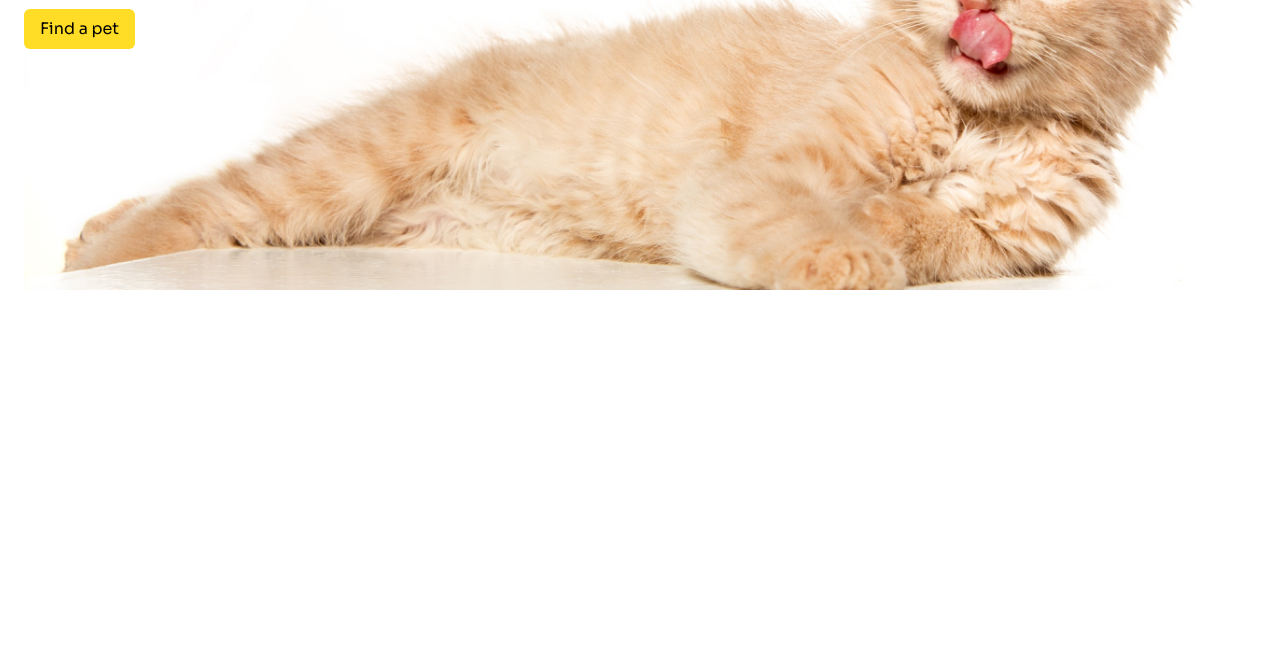
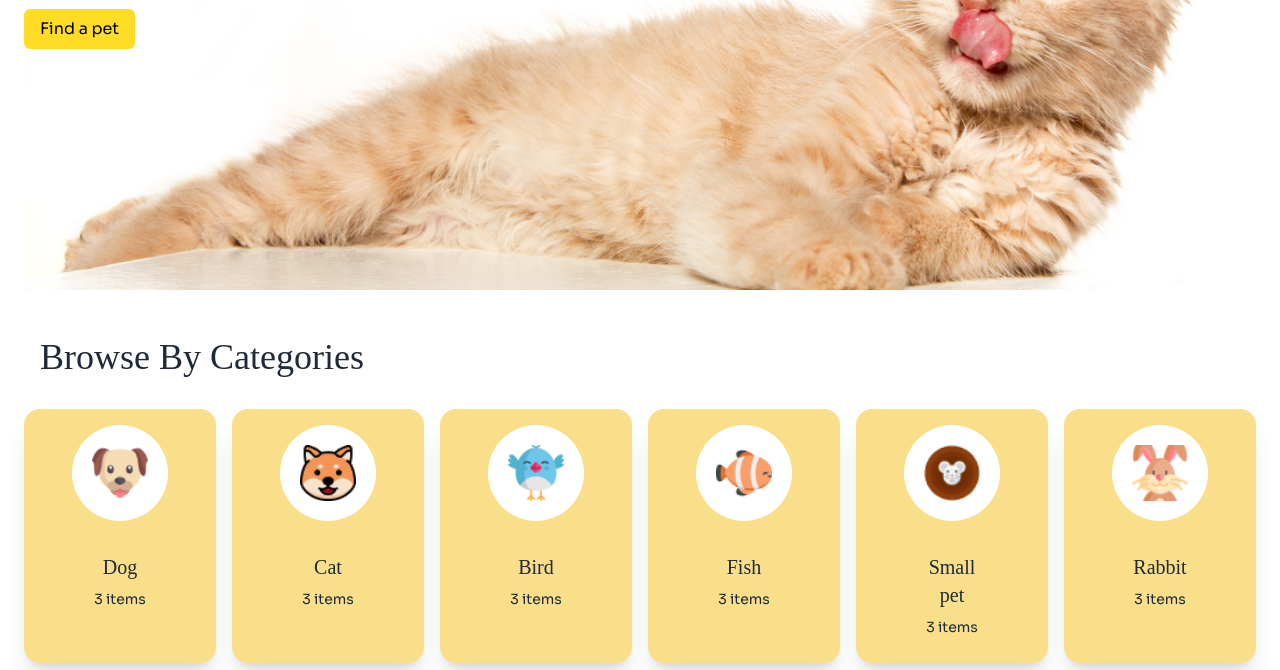
Before and after one commit to mehedipolash/kitty-korner, a plain HTML site: page index.html in a window 1280 px wide. Shown: the part 403-1073 px from the top of the page. Before the commit the page ends 800 px from the top, so only its background shows below. Drawn offline with nearby package versions, Linux system fonts and the light colour scheme; a web font is replaced by a local one.

Commit message:
categories section done

```diff
--- a/index.html
+++ b/index.html
@@ -134,7 +134,96 @@
       </div>
     </section>
 
-  </main>
+    <!-- categories section -->
+
+  <section class="lg:mt-72 mt-12">
+    <!-- h1 aligned to the left -->
+    <h1 class="font1 mb-8 lg:text-4xl lg:pl-4">Browse By Categories</h1> <!-- Added pl-4 to match grid padding -->
+
+    <!-- cards grid aligned to the left -->
+    <div class="grid grid-cols-2 lg:grid-cols-3 xl:grid-cols-6 gap-4 justify-start px-0">
+      <!-- card-1 -->
+      <div class="card bg-footer-primary shadow-xl flex flex-col items-center px-8 h-[254px]">
+        <div class="avatar mt-4">
+          <div class="w-24 h-24 rounded-full bg-white flex items-center justify-center">
+            <img class="w-16 h-16 p-5" src="c1-assets/dog-cartoon.png" alt="Dog" />
+          </div>
+        </div>
+        <div class="card-body items-center text-center">
+          <h2 class="card-title font1">Dog</h2>
+          <p class="font2 text-[14px]">3 items</p>
+        </div>
+      </div>
+
+      <!-- Repeat for other cards -->
+      <!-- card-2 -->
+      <div class="card bg-footer-primary shadow-xl flex flex-col items-center px-8 h-[254px]">
+        <div class="avatar mt-4">
+          <div class="w-24 h-24 rounded-full bg-white flex items-center justify-center">
+            <img class="w-16 h-16 p-5" src="c1-assets/cat-cartoon.png" alt="Dog" />
+          </div>
+        </div>
+        <div class="card-body items-center text-center">
+          <h2 class="card-title font1">Cat</h2>
+          <p class="font2 text-[14px]">3 items</p>
+        </div>
+      </div>
+
+      <!-- card-3 -->
+      <div class="card bg-footer-primary shadow-xl flex flex-col items-center px-8 h-[254px]">
+        <div class="avatar mt-4">
+          <div class="w-24 h-24 rounded-full bg-white flex items-center justify-center">
+            <img class="w-16 h-16 p-5" src="c1-assets/bird-cartoon.png" alt="Dog" />
+          </div>
+        </div>
+        <div class="card-body items-center text-center">
+          <h2 class="card-title font1">Bird</h2>
+          <p class="font2 text-[14px]">3 items</p>
+        </div>
+      </div>
+
+      <!-- card-4 -->
+      <div class="card bg-footer-primary shadow-xl flex flex-col items-center px-8 h-[254px]">
+        <div class="avatar mt-4">
+          <div class="w-24 h-24 rounded-full bg-white flex items-center justify-center">
+            <img class="w-16 h-16 p-5" src="c1-assets/fish-cartoon.png" alt="Dog" />
+          </div>
+        </div>
+        <div class="card-body items-center text-center">
+          <h2 class="card-title font1">Fish</h2>
+          <p class="font2 text-[14px]">3 items</p>
+        </div>
+      </div>
+
+      <!-- card-5 -->
+      <div class="card bg-footer-primary shadow-xl flex flex-col items-center px-8 h-[254px]">
+        <div class="avatar mt-4">
+          <div class="w-24 h-24 rounded-full bg-white flex items-center justify-center">
+            <img class="w-16 h-16 p-5" src="c1-assets/mouse-cartoon.png" alt="Dog" />
+          </div>
+        </div>
+        <div class="card-body items-center text-center">
+          <h2 class="card-title font1">Small pet</h2>
+          <p class="font2 text-[14px]">3 items</p>
+        </div>
+      </div>
+
+      <!-- card-6 -->
+      <div class="card bg-footer-primary shadow-xl flex flex-col items-center px-8 h-[254px]">
+        <div class="avatar mt-4">
+          <div class="w-24 h-24 rounded-full bg-white flex items-center justify-center">
+            <img class="w-16 h-16 p-5" src="c1-assets/rabbit-cartoon.png" alt="Dog" />
+          </div>
+        </div>
+        <div class="card-body items-center text-center">
+          <h2 class="card-title font1">Rabbit</h2>
+          <p class="font2 text-[14px]">3 items</p>
+        </div>
+      </div>
+    </div>
+  </section>
+
+  </main >
 
   <footer>
 
```
